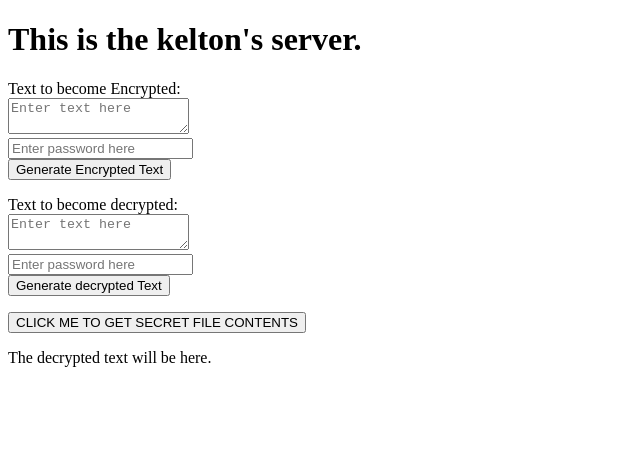
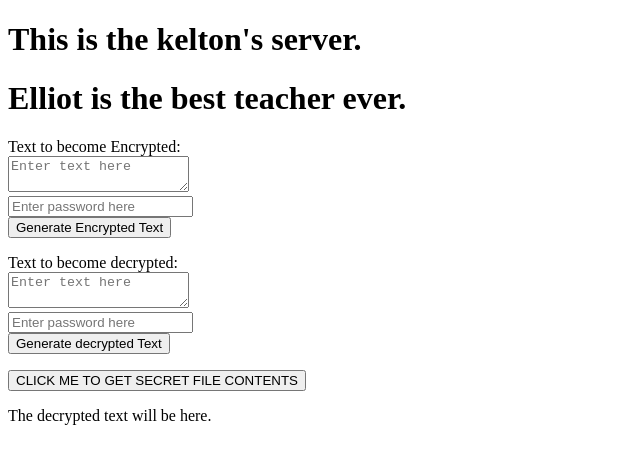
Before and after one commit to KeltonB/server, a website: page public/index.html in a window 1280 px wide. Shown: the whole page, without its empty margins (0-640 px from the left). Drawn offline with Linux system fonts and the light colour scheme.

Commit message:
Something

```diff
--- a/public/index.html
+++ b/public/index.html
@@ -2,7 +2,7 @@
 <html>
 <body>
 <h1> This is the kelton's server.</h1>
-
+<h1>Elliot is the best teacher ever.</h1>
 <label for="t">Text to become Encrypted:</label>
 <br>
 <textarea id="t" placeholder="Enter text here"></textarea>
```
